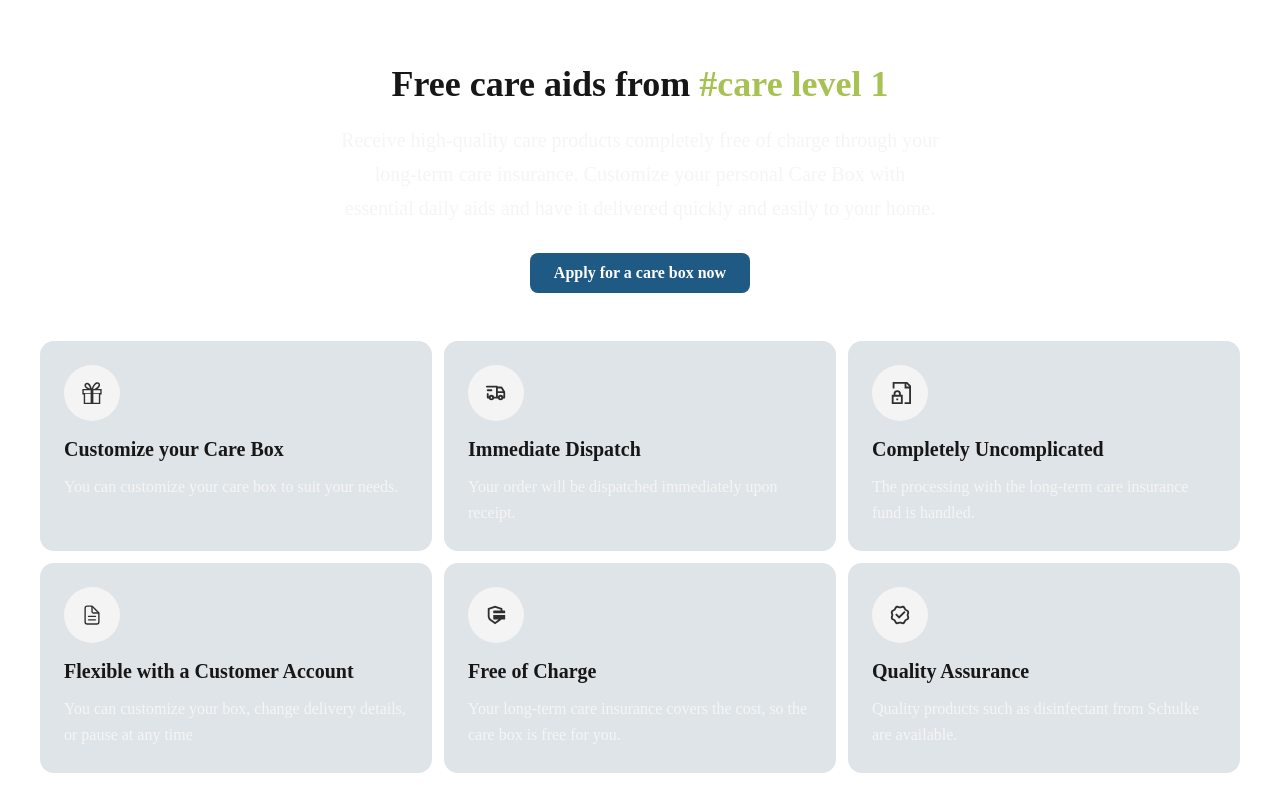
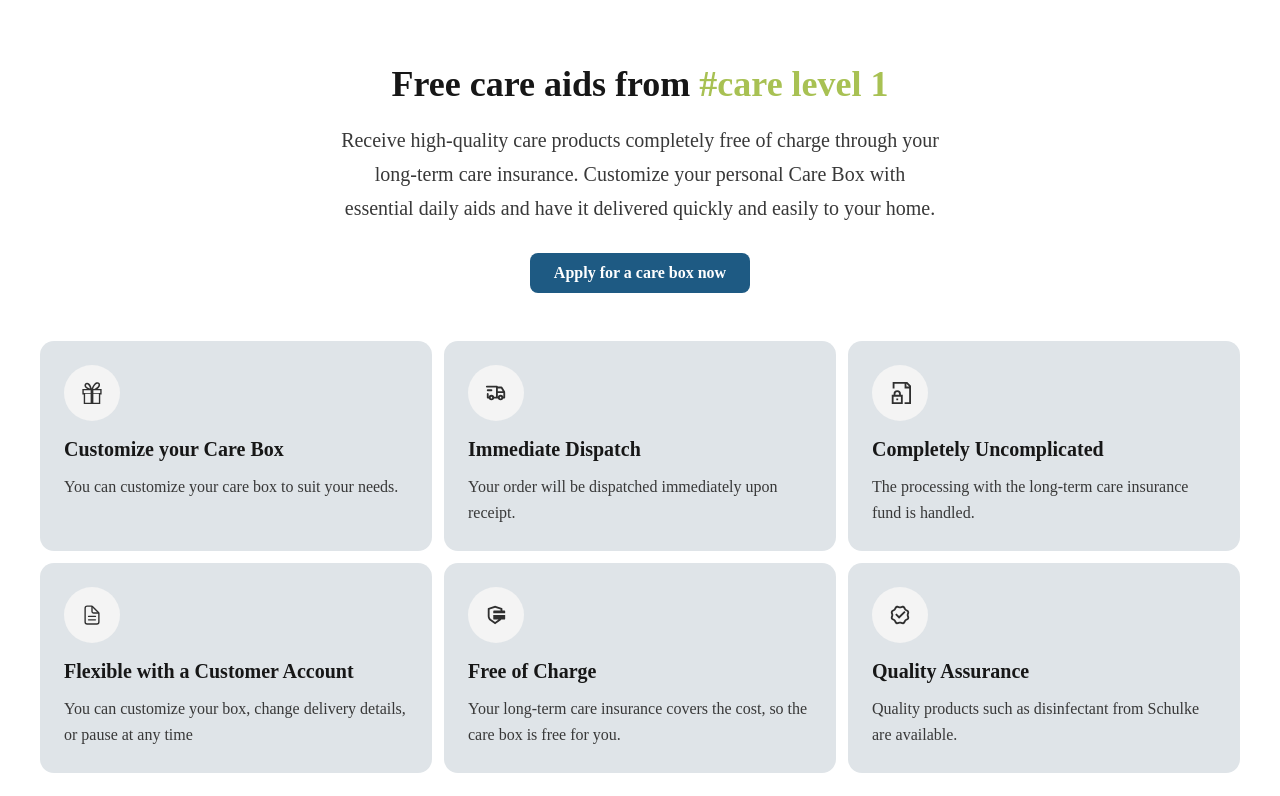
Before and after one commit to Rahul-Mallik-CSE/Gafbi-Health-Care, a Next.js app: page / in a window 1280 px wide. Shown: the part 744-1540 px from the top of the page. Built offline with nearby package versions, Linux system fonts and the light colour scheme.

Commit message:
fix: update secondary color variable for improved accessibility

```diff
--- a/src/app/globals.css
+++ b/src/app/globals.css
@@ -12,7 +12,7 @@
 
 :root {
   --primary: oklch(0.205 0 0);
-  --secondary: oklch(0.97 0 0);
+  --secondary: oklch(34.07% 0.00004 271.152);
   --card-bg: #e9eff3;
   --button-bg: #1e5a83;
   --background: oklch(1 0 0);
```
